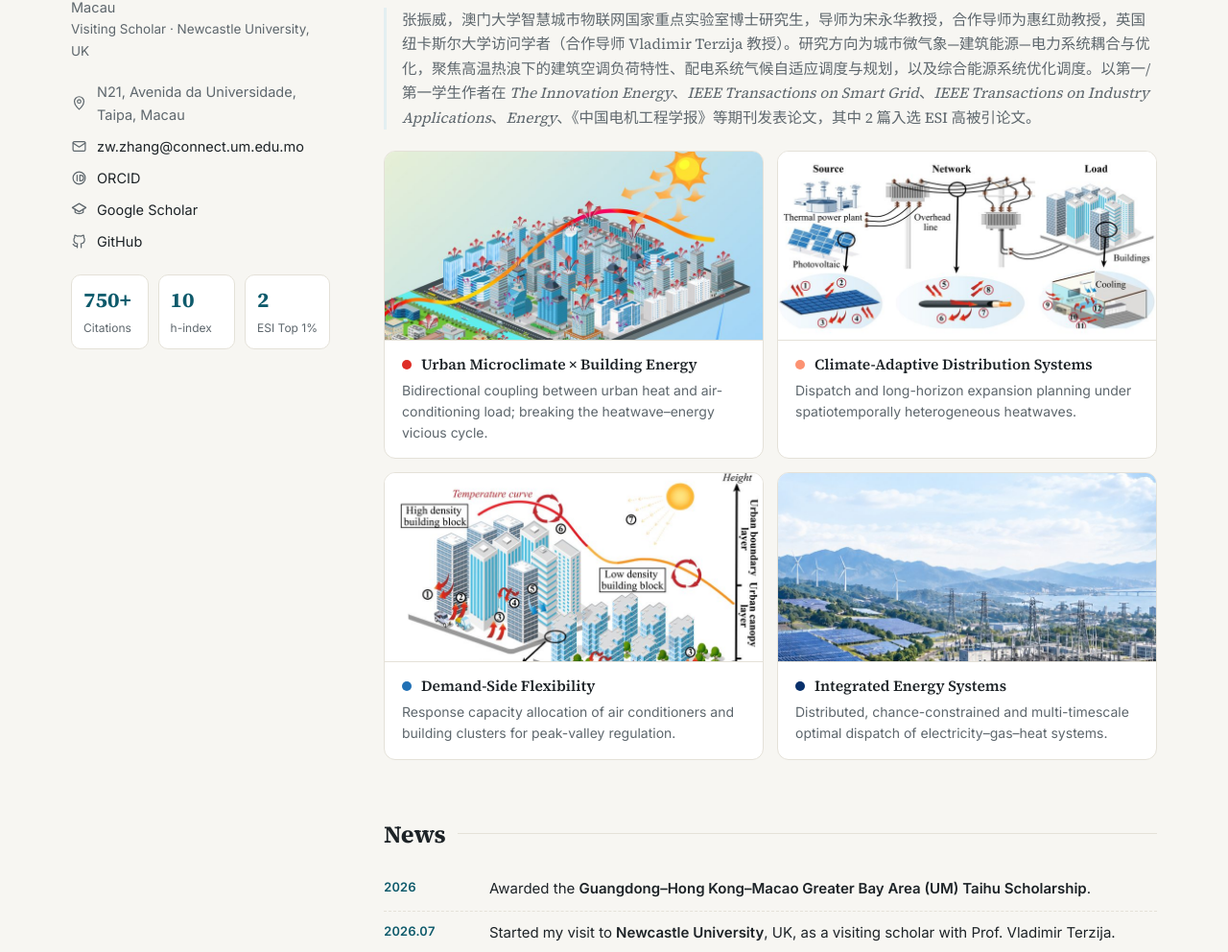
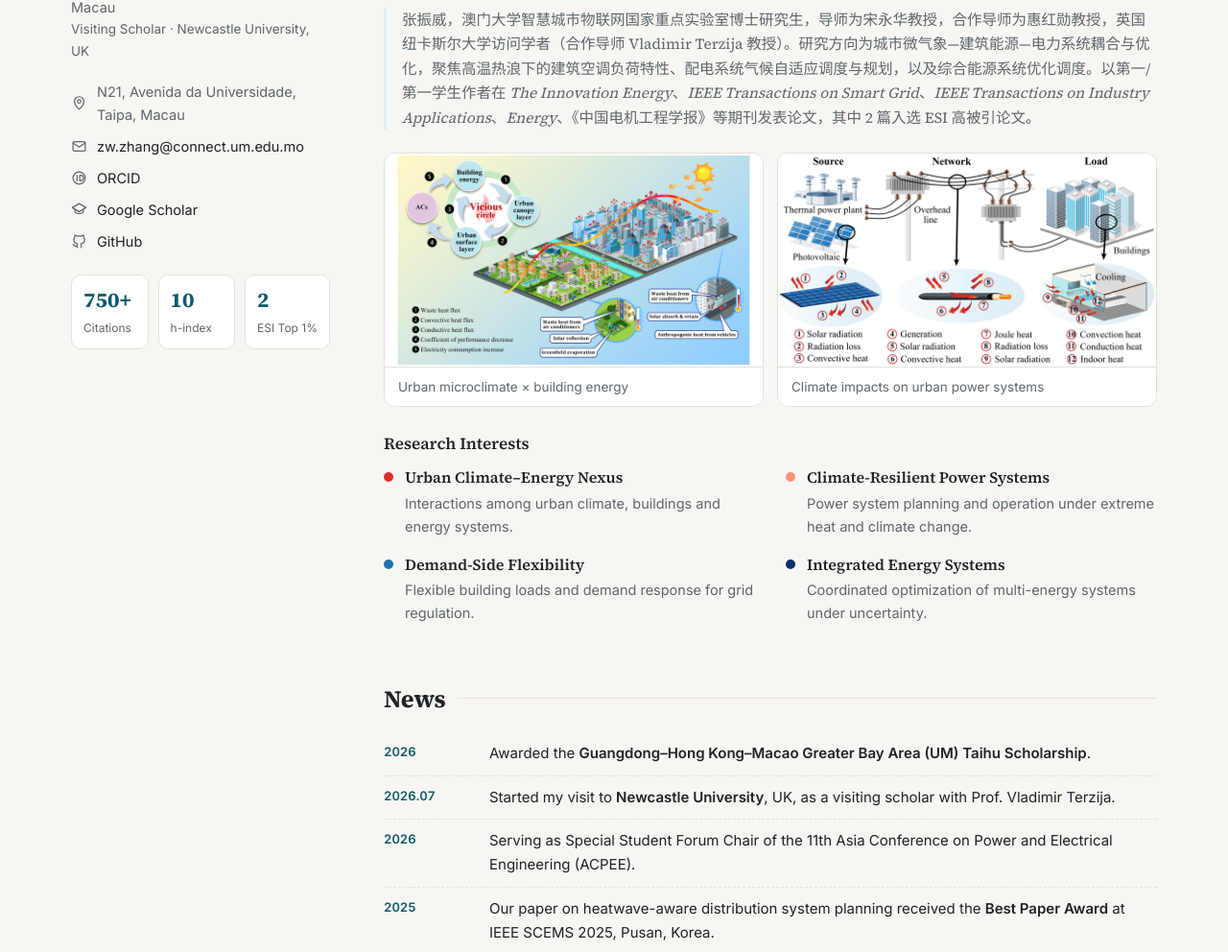
Before and after one commit to zzwum/zzwum.github.io, a plain HTML site: page index.html in a window 1280 px wide. Shown: the part 480-1472 px from the top of the page at 96% size. Drawn offline with Linux system fonts and the light colour scheme.

Commit message:
Show two full figures and broad research directions

```diff
--- a/index.html
+++ b/index.html
@@ -73,6 +73,17 @@
   .int .k{font:600 15.5px var(--serif); display:flex; gap:10px; align-items:center}
   .int .dot{width:10px; height:10px; border-radius:50%}
   .int p{margin:6px 0 0; font-size:14px; color:var(--muted); line-height:1.55}
+  .figrow{display:grid; grid-template-columns:1fr 1fr; gap:14px; margin-top:24px}
+  .fig{display:block; background:#fff; border:1px solid var(--line); border-radius:12px; overflow:hidden; cursor:zoom-in; text-decoration:none}
+  .fig:hover{text-decoration:none; box-shadow:0 8px 24px -12px rgba(0,0,0,.3)}
+  .fig img{display:block; width:100%; aspect-ratio:16/9; object-fit:contain; background:#fff}
+  .fig span{display:block; padding:9px 14px; font-size:13.5px; color:var(--muted); background:var(--card); border-top:1px solid var(--line)}
+  .dirs{list-style:none; padding:0; margin:0; display:grid; grid-template-columns:1fr 1fr; gap:14px 32px}
+  .dirs li{display:flex; gap:12px}
+  .dirs .dot{width:10px; height:10px; border-radius:50%; margin-top:8px; flex:none}
+  .dirs b{font:600 16px var(--serif)}
+  .dirs p{margin:2px 0 0; font-size:14.5px; color:var(--muted)}
+  @media (max-width:900px){ .figrow,.dirs{grid-template-columns:1fr} }
   .int{overflow:hidden}
   .int .art{display:block; margin:-16px -18px 14px; aspect-ratio:2/1; border-bottom:1px solid var(--line); cursor:zoom-in; background:#fff; overflow:hidden}
   .int .art img{display:block; width:100%; height:100%; object-fit:cover; transition:transform .4s ease}
@@ -209,12 +220,17 @@
       <p>My research sits at the intersection of <b>urban climate, buildings and power systems</b>. I study how urban heatwaves and microclimates interact with building cooling demand, and how distribution grids can be dispatched and planned to stay resilient as heat extremes intensify. Before joining UM, I received my M.Eng. in Electrical Engineering from Shandong University and my B.Eng. in Smart Grid Information Engineering from Qingdao University of Science and Technology, where I worked on the optimal dispatch of integrated electricity–gas–heat energy systems.</p>
       <p class="cn-bio">张振威，澳门大学智慧城市物联网国家重点实验室博士研究生，导师为宋永华教授，合作导师为惠红勋教授，英国纽卡斯尔大学访问学者（合作导师 Vladimir Terzija 教授）。研究方向为城市微气象—建筑能源—电力系统耦合与优化，聚焦高温热浪下的建筑空调负荷特性、配电系统气候自适应调度与规划，以及综合能源系统优化调度。以第一/第一学生作者在 <i>The Innovation Energy</i>、<i>IEEE Transactions on Smart Grid</i>、<i>IEEE Transactions on Industry Applications</i>、<i>Energy</i>、《中国电机工程学报》等期刊发表论文，其中 2 篇入选 ESI 高被引论文。</p>
 
-      <div class="interests">
-        <div class="int"><a class="art" href="images/research-1-full.jpg" data-cap="The vicious cycle between urban microclimate and building energy system"><img src="images/research-1.jpg" alt="The vicious cycle between urban microclimate and building energy system" loading="lazy"></a><div class="k"><span class="dot" style="background:#de2d26"></span>Urban Microclimate × Building Energy</div><p>Bidirectional coupling between urban heat and air-conditioning load; breaking the heatwave–energy vicious cycle.</p></div>
-        <div class="int"><a class="art" href="images/research-2-full.jpg" data-cap="Dynamic thermal characteristics of source–network–load components under urban heat"><img src="images/research-2.jpg" alt="Dynamic thermal characteristics of source–network–load components under urban heat" loading="lazy"></a><div class="k"><span class="dot" style="background:#fc9272"></span>Climate-Adaptive Distribution Systems</div><p>Dispatch and long-horizon expansion planning under spatiotemporally heterogeneous heatwaves.</p></div>
-        <div class="int"><a class="art" href="images/research-3-full.jpg" data-cap="Heat-flux interactions between building clusters, urban canopy and air conditioners"><img src="images/research-3.jpg" alt="Heat-flux interactions between building clusters, urban canopy and air conditioners" loading="lazy"></a><div class="k"><span class="dot" style="background:#2171b5"></span>Demand-Side Flexibility</div><p>Response capacity allocation of air conditioners and building clusters for peak-valley regulation.</p></div>
-        <div class="int"><a class="art" href="images/research-4-full.jpg" data-cap="Source–network–load: renewables, power grid and urban buildings"><img src="images/research-4.jpg" alt="Source–network–load: renewables, power grid and urban buildings" loading="lazy"></a><div class="k"><span class="dot" style="background:#08306b"></span>Integrated Energy Systems</div><p>Distributed, chance-constrained and multi-timescale optimal dispatch of electricity–gas–heat systems.</p></div>
+      <div class="figrow">
+        <a class="fig" href="images/research-1-full.jpg" data-cap="The vicious cycle between urban microclimate and building energy systems"><img src="images/research-1-full.jpg" alt="Urban microclimate and building energy vicious cycle" loading="lazy"><span>Urban microclimate &times; building energy</span></a>
+        <a class="fig" href="images/research-2-full.jpg" data-cap="Climate impacts across the source, network and load of urban power systems"><img src="images/research-2-full.jpg" alt="Climate impacts on source, network and load" loading="lazy"><span>Climate impacts on urban power systems</span></a>
       </div>
+      <h3>Research Interests</h3>
+      <ul class="dirs">
+        <li><span class="dot" style="background:#de2d26"></span><div><b>Urban Climate&ndash;Energy Nexus</b><p>Interactions among urban climate, buildings and energy systems.</p></div></li>
+        <li><span class="dot" style="background:#fc9272"></span><div><b>Climate-Resilient Power Systems</b><p>Power system planning and operation under extreme heat and climate change.</p></div></li>
+        <li><span class="dot" style="background:#2171b5"></span><div><b>Demand-Side Flexibility</b><p>Flexible building loads and demand response for grid regulation.</p></div></li>
+        <li><span class="dot" style="background:#08306b"></span><div><b>Integrated Energy Systems</b><p>Coordinated optimization of multi-energy systems under uncertainty.</p></div></li>
+      </ul>
     </section>
 
     <section id="news">
@@ -368,7 +384,7 @@
   document.querySelectorAll('main section').forEach(s=>io.observe(s));
   // figure lightbox
   const lbx=document.getElementById('lb');
-  document.querySelectorAll('.int .art').forEach(a=>a.addEventListener('click',e=>{e.preventDefault();
+  document.querySelectorAll('.fig').forEach(a=>a.addEventListener('click',e=>{e.preventDefault();
     lbx.querySelector('img').src=a.getAttribute('href'); lbx.querySelector('figcaption').textContent=a.dataset.cap; lbx.classList.add('on');}));
   lbx.addEventListener('click',()=>lbx.classList.remove('on'));
   document.addEventListener('keydown',e=>{if(e.key==='Escape')lbx.classList.remove('on')});
```
